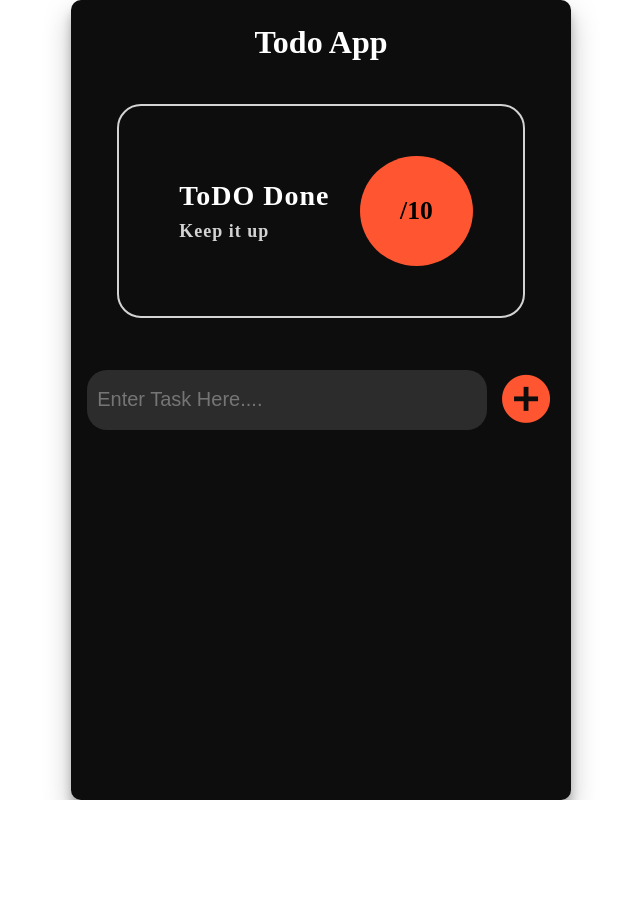
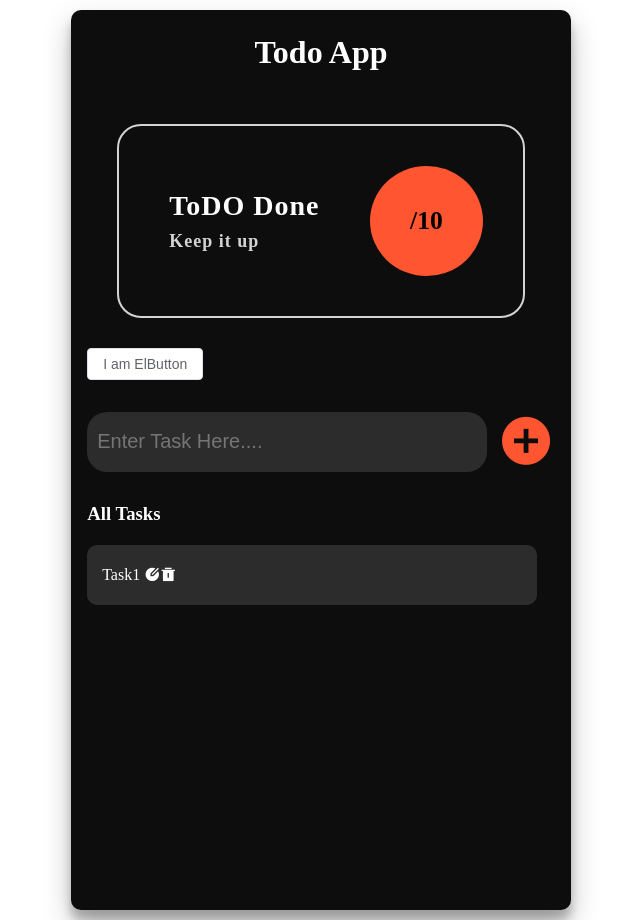
Before and after one commit to Bhavyashree-DC/Vue3-todo-app, a Vue app: page / in a window 1280 px wide. Shown: the whole page, without its empty margins (319-959 px from the left). Before the commit the page ends 800 px from the top, so only its background shows below. Built offline with nearby package versions, Linux system fonts and the light colour scheme.

Commit message:
Added element ui plugin

```diff
--- a/src/App.vue
+++ b/src/App.vue
@@ -5,23 +5,26 @@
                 <h1>Todo App</h1>
               </div>
               <TaskDone></TaskDone>
-            <div class="todo-input">
-                  <TaskInput></TaskInput>
-            </div>
+              <el-button>I am ElButton</el-button>
+              <div class="todo-input">
+                    <TaskInput></TaskInput>
+                    <TaskList></TaskList>
+              </div>
           </div>
-
-    </div>
+      </div>
 </template>
 
 <script>
 import TaskInput from './components/TaskInput.vue'
 import TaskDone from './components/TaskDone.vue'
+import TaskList from './components/TaskList.vue'
 
 export default {
   name: 'App',
   components: {
     TaskInput,
     TaskDone,
+    TaskList,
   },
 }
 
@@ -29,8 +32,9 @@ export default {
 
 <style scoped>
  .todo-container{
+  margin:10px;
    width: 500px;
-   height:100vh;
+   height:900px;
 
    display: flex;
    justify-content: center;
--- /dev/null
+++ b/src/assets/store/store.js
@@ -0,0 +1,19 @@
+import { ref, computed } from 'vue';
+
+const store = ref({
+  tasks: [
+    {
+      id: 1,
+      todoName: 'Task1',
+      isCompleted: true,
+      isEditing: false,
+    },
+  ],
+});
+
+// Define getters using computed properties
+const getters = {
+  allTasks: computed(() => store.value.tasks),
+};
+
+export { store, getters };
--- a/src/components/TaskDone.vue
+++ b/src/components/TaskDone.vue
@@ -23,8 +23,8 @@
     align-items: center;
     justify-content: space-between;
 
-    padding:50px;
-    margin:20px 30px;
+    padding:40px;
+    margin: 30px;
     color:#fff;
     border:2px solid lightgray;
     border-radius: 24px;
--- /dev/null
+++ b/src/components/TaskList.vue
@@ -0,0 +1,58 @@
+<template>
+    <div class="task-list">
+       <h3>All Tasks</h3>
+       <div class="lists">
+           <ul>
+                <li v-for="task in tasks" :key="task.id">
+                    {{ task.todoName }}
+                        <i class="ri-edit-circle-fill edit-icon" @click="editTask(task)"></i>
+                        <i class="ri-delete-bin-4-fill delete-icon" @click="deleteTask(task)"></i>
+                </li>
+           </ul>
+       </div>
+    </div>
+</template>
+
+<script setup>
+import { getters } from '../assets/store/store';
+
+const tasks = getters.allTasks;
+</script>
+
+<style  lang="scss" scoped>
+   .task-list{
+        h3{
+            color:white;
+        }
+        .lists{
+            width:450px;
+            height:60px;
+            background-color:#2d2c2c;
+            border-radius: 10px;
+            margin:20px 0px;
+
+            display: flex;
+            align-items: center;
+            justify-content:space-between;
+
+            ul{
+                list-style: none;
+                color: white;
+                padding:15px;
+             }
+             .task-container {
+                display: flex;
+                align-items: center;
+                justify-content: space-between;
+
+                .edit-icon,
+                .delete-icon {
+                margin-right: 10px;
+                cursor: pointer;
+                }
+            }
+        }
+
+   }
+
+</style>
--- a/vite.config.js
+++ b/vite.config.js
@@ -1,12 +1,20 @@
 import { fileURLToPath, URL } from 'node:url'
-
 import { defineConfig } from 'vite'
 import vue from '@vitejs/plugin-vue'
+import AutoImport from 'unplugin-auto-import/vite'
+import Components from 'unplugin-vue-components/vite'
+import { ElementPlusResolver } from 'unplugin-vue-components/resolvers'
 
 // https://vitejs.dev/config/
 export default defineConfig({
   plugins: [
     vue(),
+    AutoImport({
+      resolvers: [ElementPlusResolver()],
+    }),
+    Components({
+      resolvers: [ElementPlusResolver()],
+    }),
   ],
   resolve: {
     alias: {
```
Also changed, not shown: package.json (+7 -1 lines), src/main.js (+7 -2 lines), 1 other file (tests, documents, lock files or other folders).
